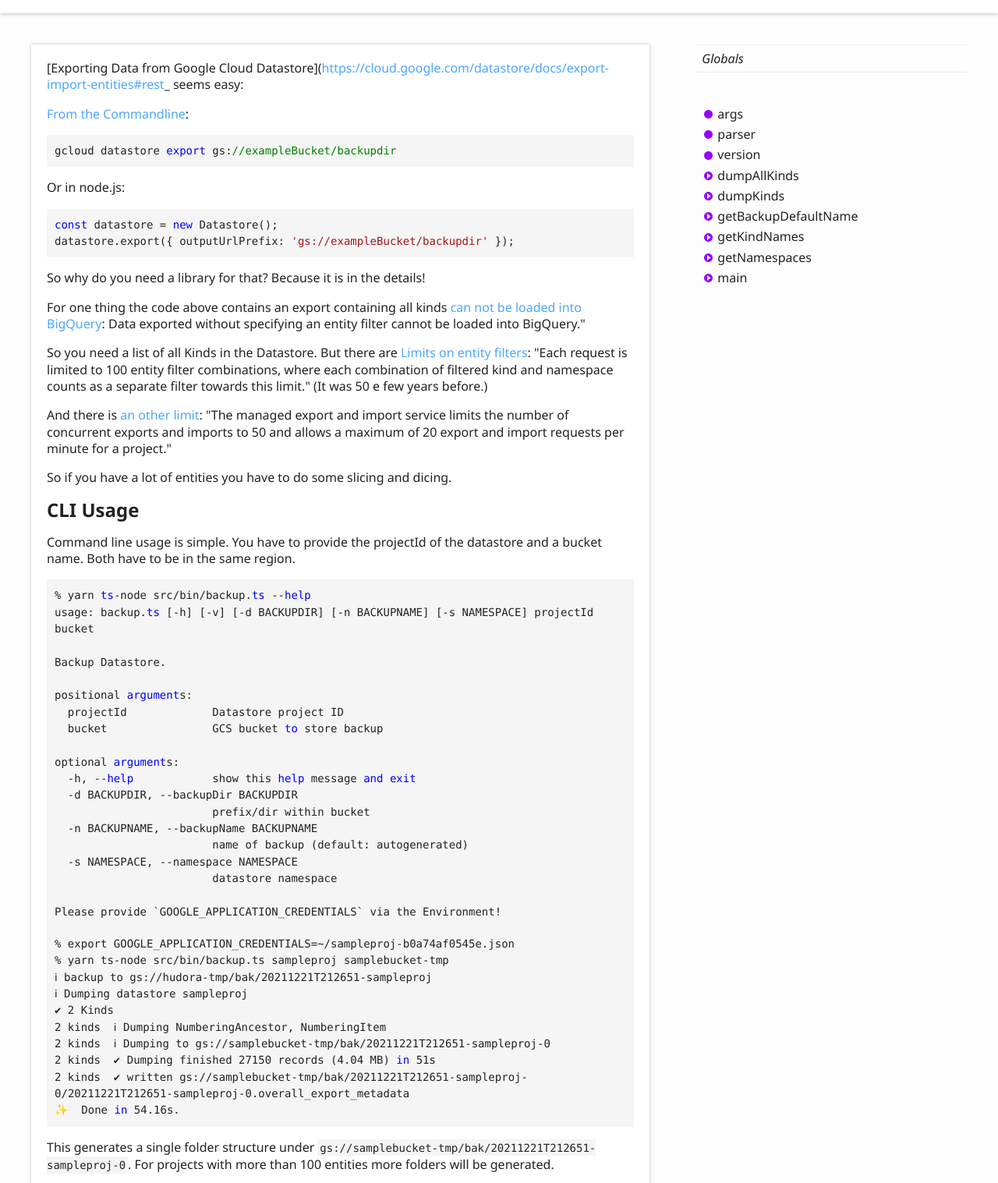
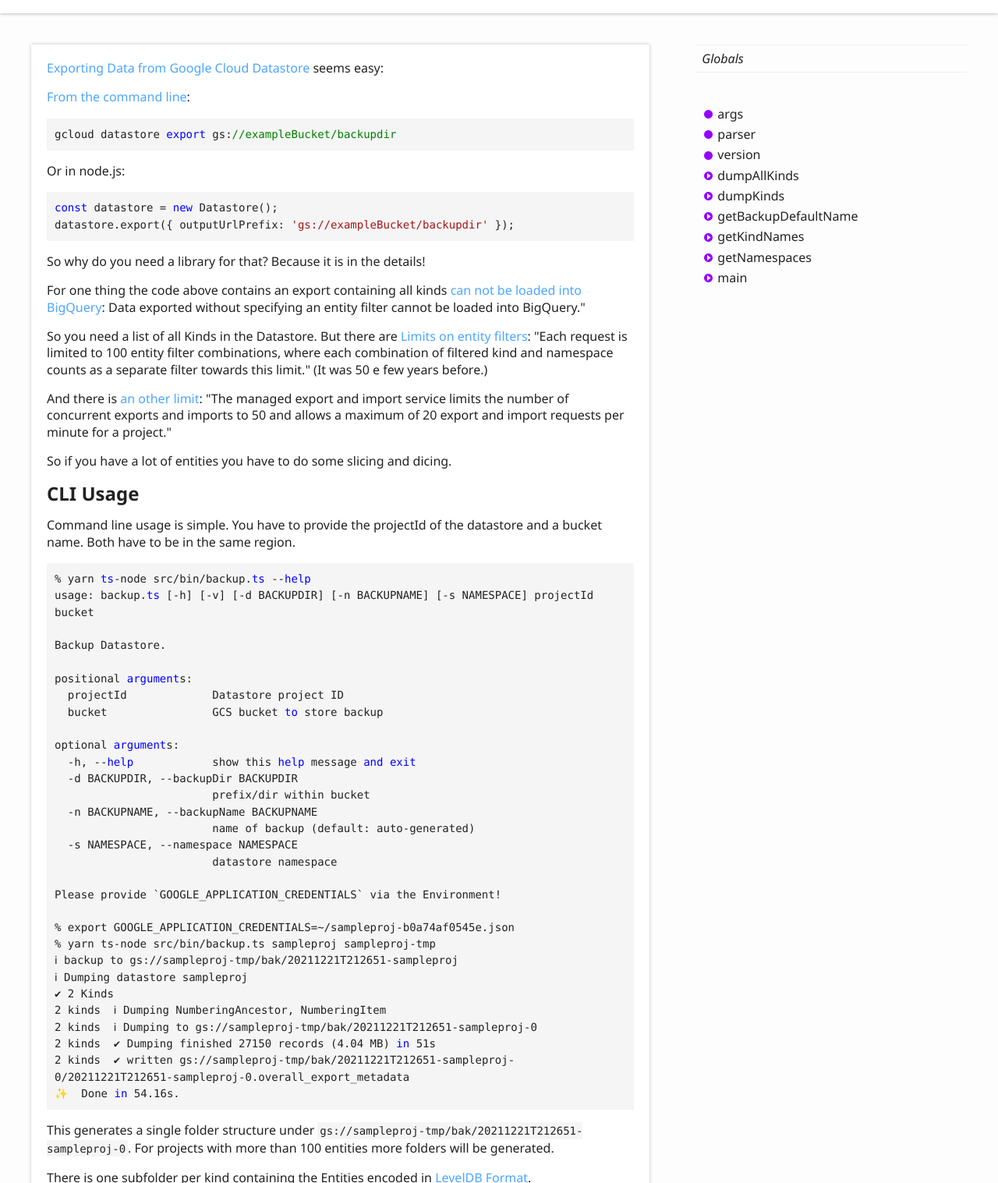
Before and after one commit to mdornseif/datastore-backup, a plain HTML site: page index.html in a window 1280 px wide. Shown: the part 138-1655 px from the top of the page at 78% size. Drawn offline with Linux system fonts and the light colour scheme.

Commit message:
[ci skip] Updates

```diff
--- a/index.html
+++ b/index.html
@@ -64,8 +64,8 @@
 	<div class="row">
 		<div class="col-8 col-content">
 			<div class="tsd-panel tsd-typography">
-				<p>[Exporting Data from Google Cloud Datastore](<a href="https://cloud.google.com/datastore/docs/export-import-entities#rest">https://cloud.google.com/datastore/docs/export-import-entities#rest</a>_ seems easy:</p>
-				<p><a href="https://cloud.google.com/sdk/gcloud/reference/datastore/export">From the Commandline</a>:</p>
+				<p><a href="https://cloud.google.com/datastore/docs/export-import-entities#rest">Exporting Data from Google Cloud Datastore</a> seems easy:</p>
+				<p><a href="https://cloud.google.com/sdk/gcloud/reference/datastore/export">From the command line</a>:</p>
 				<pre><code>gcloud datastore <span class="hljs-keyword">export</span> gs:<span class="hljs-comment">//exampleBucket/backupdir</span>
 </code></pre>
 				<p>Or in node.js:</p>
@@ -95,24 +95,24 @@
   -d BACKUPDIR, --backupDir BACKUPDIR
                         prefix/dir within bucket
   -n BACKUPNAME, --backupName BACKUPNAME
-                        name of backup (defaul<span class="hljs-variable">t:</span> autogenerated)
+                        name of backup (defaul<span class="hljs-variable">t:</span> auto-generated)
   -s NAMESPACE, --namespace NAMESPACE
                         datastore namespace
 
 Please provide `GOOGLE_APPLICATION_CREDENTIALS` via the Environment!
 </code></pre>
 				<pre><code>% export GOOGLE_APPLICATION_CREDENTIALS=~/sampleproj-b0a74af0545e.json
-% yarn ts-node src<span class="hljs-regexp">/bin/</span>backup.ts sampleproj samplebucket-tmp
-ℹ backup to gs:<span class="hljs-regexp">//</span>hudora-tmp<span class="hljs-regexp">/bak/</span><span class="hljs-number">20211221</span>T212651-sampleproj
+% yarn ts-node src<span class="hljs-regexp">/bin/</span>backup.ts sampleproj sampleproj-tmp
+ℹ backup to gs:<span class="hljs-regexp">//</span>sampleproj-tmp<span class="hljs-regexp">/bak/</span><span class="hljs-number">20211221</span>T212651-sampleproj
 ℹ Dumping datastore sampleproj
 ✔ <span class="hljs-number">2</span> Kinds
 <span class="hljs-number">2</span> kinds  ℹ Dumping NumberingAncestor, NumberingItem
-<span class="hljs-number">2</span> kinds  ℹ Dumping to gs:<span class="hljs-regexp">//</span>samplebucket-tmp<span class="hljs-regexp">/bak/</span><span class="hljs-number">20211221</span>T212651-sampleproj-<span class="hljs-number">0</span>
+<span class="hljs-number">2</span> kinds  ℹ Dumping to gs:<span class="hljs-regexp">//</span>sampleproj-tmp<span class="hljs-regexp">/bak/</span><span class="hljs-number">20211221</span>T212651-sampleproj-<span class="hljs-number">0</span>
 <span class="hljs-number">2</span> kinds  ✔ Dumping finished <span class="hljs-number">27150</span> records (<span class="hljs-number">4.04</span> MB) <span class="hljs-keyword">in</span> <span class="hljs-number">51</span>s
-<span class="hljs-number">2</span> kinds  ✔ written gs:<span class="hljs-regexp">//</span>samplebucket-tmp<span class="hljs-regexp">/bak/</span><span class="hljs-number">20211221</span>T212651-sampleproj-<span class="hljs-number">0</span>/<span class="hljs-number">20211221</span>T212651-sampleproj-<span class="hljs-number">0</span>.overall_export_metadata
+<span class="hljs-number">2</span> kinds  ✔ written gs:<span class="hljs-regexp">//</span>sampleproj-tmp<span class="hljs-regexp">/bak/</span><span class="hljs-number">20211221</span>T212651-sampleproj-<span class="hljs-number">0</span>/<span class="hljs-number">20211221</span>T212651-sampleproj-<span class="hljs-number">0</span>.overall_export_metadata
 ✨  Done <span class="hljs-keyword">in</span> <span class="hljs-number">54.16</span>s.
 </code></pre>
-				<p>This generates a single folder structure under <code>gs://samplebucket-tmp/bak/20211221T212651-sampleproj-0</code>. For projects with more than 100 entities more folders will be generated.</p>
+				<p>This generates a single folder structure under <code>gs://sampleproj-tmp/bak/20211221T212651-sampleproj-0</code>. For projects with more than 100 entities more folders will be generated.</p>
 				<p>There is one subfolder per kind containing the Entities encoded in <a href="https://github.com/google/leveldb">LevelDB Format</a>.</p>
 				<a href="#programmatic-usage" id="programmatic-usage" style="color: inherit; text-decoration: none;">
 					<h2>Programmatic Usage</h2>
@@ -120,7 +120,7 @@
 				<pre><code><span class="hljs-keyword">import</span> { Datastore } <span class="hljs-keyword">from</span> <span class="hljs-string">&#x27;@google-cloud/datastore&#x27;</span>;
 <span class="hljs-keyword">import</span> { dumpAllKinds } <span class="hljs-keyword">from</span> <span class="hljs-string">&#x27;../lib/datastore-backup&#x27;</span>;
 
-<span class="hljs-keyword">await</span> dumpAllKinds(<span class="hljs-keyword">new</span> Datastore({ projectId: <span class="hljs-string">&#x27;sampleproj&#x27;</span> }), <span class="hljs-string">&#x27;samplebucket-tmp&#x27;</span>)
+<span class="hljs-keyword">await</span> dumpAllKinds(<span class="hljs-keyword">new</span> Datastore({ projectId: <span class="hljs-string">&#x27;sampleproj&#x27;</span> }), <span class="hljs-string">&#x27;sampleproj-tmp&#x27;</span>)
 </code></pre>
 				<a href="#see-also" id="see-also" style="color: inherit; text-decoration: none;">
 					<h1>See also</h1>
```
Also changed, not shown: globals.html (+10 -10 lines).
